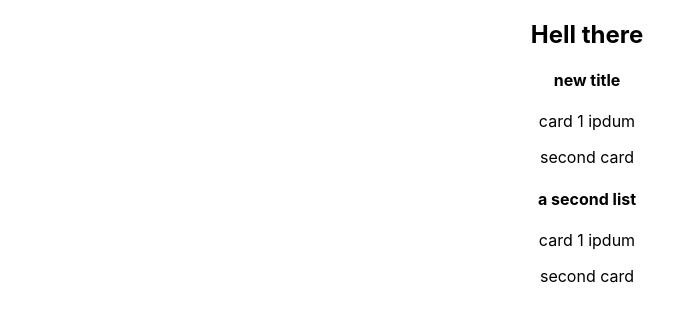
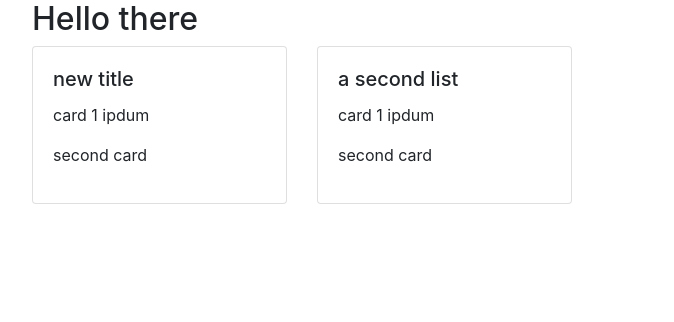
Before and after one commit to safwbdev/trellone, a React (Create React App) app: page / in a window 1280 px wide. Shown: the top 322 px of the page, without its empty margins (53-727 px from the left). Built offline with nearby package versions, Linux system fonts and the light colour scheme.

Commit message:
- implement bootstrap - rename taskcard

```diff
--- a/package.json
+++ b/package.json
@@ -8,9 +8,11 @@
     "@testing-library/jest-dom": "^4.2.4",
     "@testing-library/react": "^9.4.0",
     "@testing-library/user-event": "^7.2.1",
+    "bootstrap": "^4.4.1",
     "install": "^0.13.0",
     "npm": "^6.13.7",
     "react": "^16.12.0",
+    "react-bootstrap": "^1.0.0-beta.16",
     "react-dom": "^16.12.0",
     "react-redux": "^7.1.3",
     "react-scripts": "3.3.1",
--- a/public/index.html
+++ b/public/index.html
@@ -10,34 +10,17 @@
       content="Web site created using create-react-app"
     />
     <link rel="apple-touch-icon" href="%PUBLIC_URL%/logo192.png" />
-    <!--
-      manifest.json provides metadata used when your web app is installed on a
-      user's mobile device or desktop. See https://developers.google.com/web/fundamentals/web-app-manifest/
-    -->
     <link rel="manifest" href="%PUBLIC_URL%/manifest.json" />
-    <!--
-      Notice the use of %PUBLIC_URL% in the tags above.
-      It will be replaced with the URL of the `public` folder during the build.
-      Only files inside the `public` folder can be referenced from the HTML.
-
-      Unlike "/favicon.ico" or "favicon.ico", "%PUBLIC_URL%/favicon.ico" will
-      work correctly both with client-side routing and a non-root public URL.
-      Learn how to configure a non-root public URL by running `npm run build`.
-    -->
     <title>React App</title>
   </head>
   <body>
     <noscript>You need to enable JavaScript to run this app.</noscript>
     <div id="root"></div>
-    <!--
-      This HTML file is a template.
-      If you open it directly in the browser, you will see an empty page.
-
-      You can add webfonts, meta tags, or analytics to this file.
-      The build step will place the bundled scripts into the <body> tag.
-
-      To begin the development, run `npm start` or `yarn start`.
-      To create a production bundle, use `npm run build` or `yarn build`.
-    -->
   </body>
+  <link
+    rel="stylesheet"
+    href="https://maxcdn.bootstrapcdn.com/bootstrap/4.3.1/css/bootstrap.min.css"
+    integrity="sha384-ggOyR0iXCbMQv3Xipma34MD+dH/1fQ784/j6cY/iJTQUOhcWr7x9JvoRxT2MZw1T"
+    crossorigin="anonymous"
+  />
 </html>
--- a/src/components/App.js
+++ b/src/components/App.js
@@ -1,17 +1,25 @@
 import React, { Component } from 'react';
-import './../App.css';
+// import './../App.css';
 import List from './List'
 import { connect } from 'react-redux'
+import { Container, Row } from 'react-bootstrap';
 
 class App extends Component{
   render(){
     const { lists } = this.props;
 
     return (
-      <div className="App">
-        <h2>Hell there</h2>
-          { lists.map(list => <List title={list.title} cards={list.cards} />)}
-      </div>
+      <Container className="App">
+        <h2>Hello there</h2>
+        <Row>
+
+        { lists.map(list => (
+          <List
+          title={list.title}
+          cards={list.cards} />
+          ))}
+        </Row>
+      </Container>
     );
   }
 }
--- a/src/components/List.js
+++ b/src/components/List.js
@@ -1,16 +1,21 @@
 import React from 'react'
-import Card from './Card'
+import Taskcard from './Taskcard'
+import { Col, Card } from 'react-bootstrap'
 
 const List = ({ title, cards }) => {
     return(
-        <div>
-            <h4>{title}</h4>
-            {cards.map(card => (
-                <Card text={card.text} />
+        <Col sm={3}>
+            <Card>
+                <Card.Body>
+                    <Card.Title>{title}</Card.Title>
+                        {cards.map(card => (
+                            <Taskcard text={card.text} />
 
-            )
-            )}
-        </div>
+                        )
+                        )}
+                </Card.Body>
+            </Card>
+        </Col>
     )
 }
 export default List
--- a/src/components/Card.js
+++ b/src/components/Taskcard.js
@@ -1,10 +1,10 @@
 import React from 'react'
 
-const Card = ({text}) => {
+const Taskcard = ({text}) => {
     return(
         <div>
             <p>{text}</p>
         </div>
     )
 }
-export default Card
+export default Taskcard
--- a/src/index.js
+++ b/src/index.js
@@ -1,6 +1,7 @@
 import React from 'react';
 import ReactDOM from 'react-dom';
-import './index.css';
+// import './index.css';
+import 'bootstrap/dist/css/bootstrap.min.css';
 import App from './components/App';
 import * as serviceWorker from './serviceWorker';
 import { Provider } from 'react-redux';
```
Also changed, not shown: 1 other file (tests, documents, lock files or other folders).
